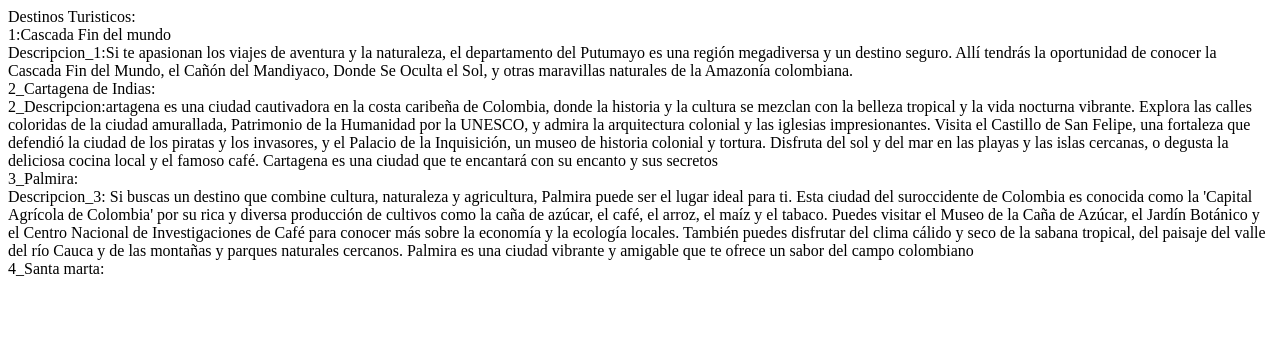
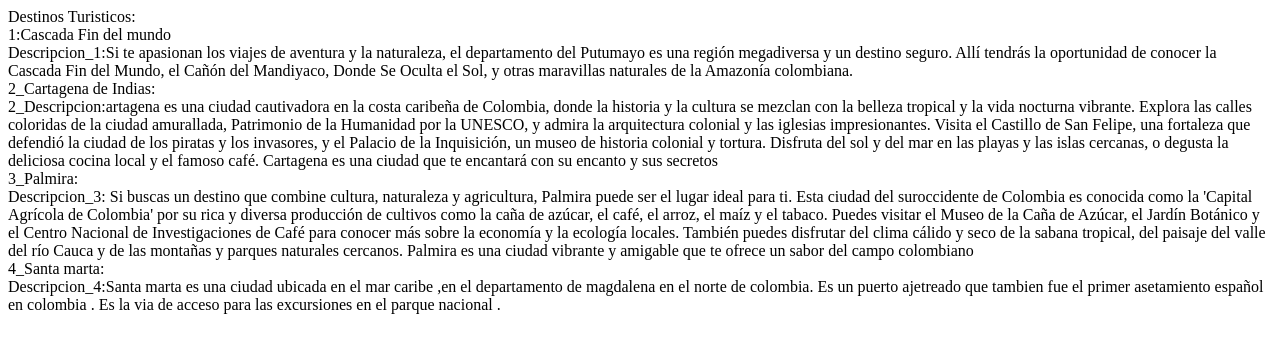
Before and after one commit to Atomic012/Ejercicio_2_2024_miercoles_parcial, a plain HTML site: page index.html in a window 1280 px wide. Drawn offline with Linux system fonts and the light colour scheme.

Commit message:
Descripcion_4

```diff
--- a/index.html
+++ b/index.html
@@ -14,7 +14,7 @@
     <div>3_Palmira:</div>
     <div>Descripcion_3: Si buscas un destino que combine cultura, naturaleza y agricultura, Palmira puede ser el lugar ideal para ti. Esta ciudad del suroccidente de Colombia es conocida como la 'Capital Agrícola de Colombia' por su rica y diversa producción de cultivos como la caña de azúcar, el café, el arroz, el maíz y el tabaco. Puedes visitar el Museo de la Caña de Azúcar, el Jardín Botánico y el Centro Nacional de Investigaciones de Café para conocer más sobre la economía y la ecología locales. También puedes disfrutar del clima cálido y seco de la sabana tropical, del paisaje del valle del río Cauca y de las montañas y parques naturales cercanos. Palmira es una ciudad vibrante y amigable que te ofrece un sabor del campo colombiano</div>
     <div>4_Santa marta:</div>
-
+    <div>Descripcion_4:Santa marta es una ciudad ubicada en el mar caribe ,en el departamento de magdalena en el norte de colombia. Es un puerto ajetreado que tambien fue el primer asetamiento español  en colombia . Es la via de acceso para las excursiones en el parque nacional .</div>
 
 
 
```
